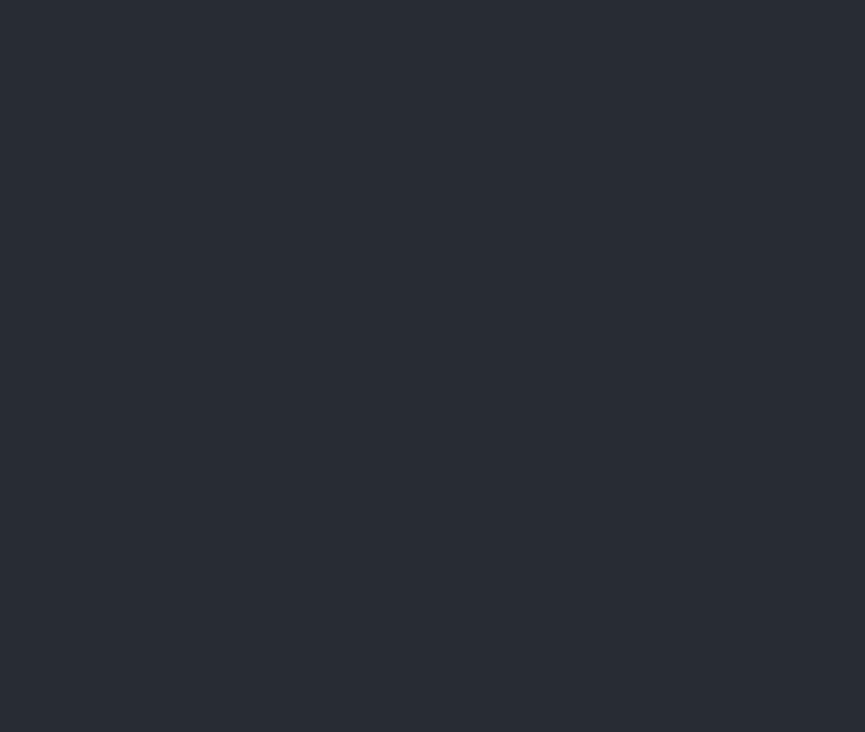
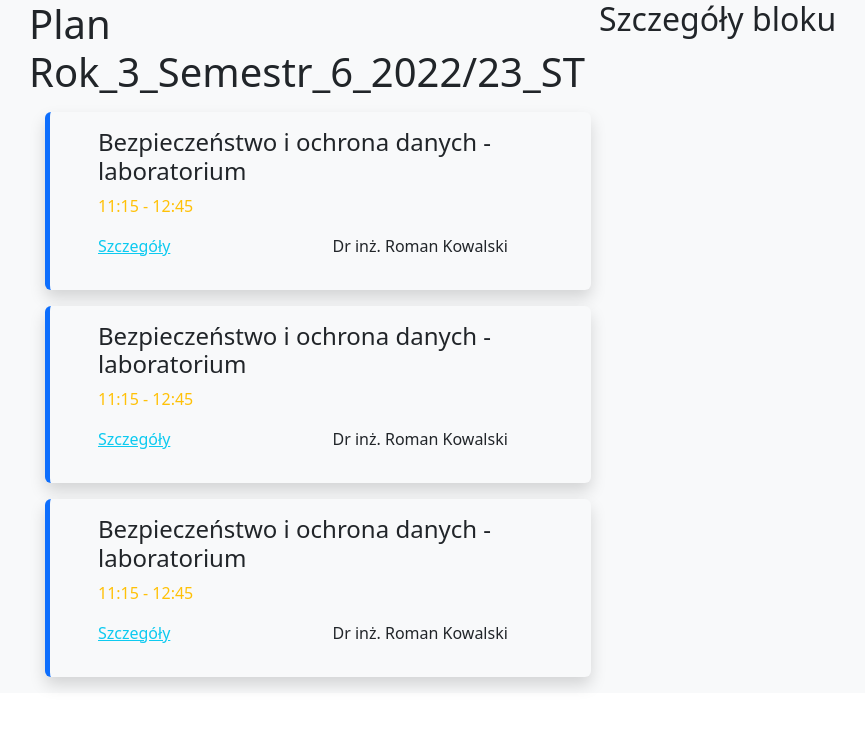
Before and after one commit to maciejgogulski/version-control-schedule-frontend, a React (Create React App) app: page /schedule in a window 1280 px wide. Before the commit this address had no page. Shown: the top 732 px of the page, without its empty margins (53-918 px from the left). Built offline with nearby package versions, Linux system fonts and the light colour scheme.

Commit message:
Imported bootstrap. Created static view for listing schedule blocks component.

```diff
--- a/package.json
+++ b/package.json
@@ -6,6 +6,7 @@
     "@testing-library/jest-dom": "^5.16.5",
     "@testing-library/react": "^13.4.0",
     "@testing-library/user-event": "^13.5.0",
+    "bootstrap": "^5.3.0",
     "react": "^18.2.0",
     "react-dom": "^18.2.0",
     "react-router-dom": "^6.9.0",
--- a/src/App.js
+++ b/src/App.js
@@ -4,11 +4,8 @@ import Routing from "./routing";
 function App() {
     return (
 
-        <div className="App">
-            <header className="App-header">
-
-            </header>
-            <main>
+        <div>
+            <main className="bg-light">
                 <Routing />
             </main>
         </div>
--- /dev/null
+++ b/src/components/Schedule/Schedule.js
@@ -0,0 +1,31 @@
+import React from "react";
+import ScheduleBlockListElement from "./ScheduleBlockListElement";
+
+class Schedule extends React.Component {
+    render() {
+        return (
+            <div className="container">
+                <div className="row">
+                    <div className="col-md-6">
+                        <div>
+                            <h1>Plan Rok_3_Semestr_6_2022/23_ST</h1>
+                        </div>
+
+                        <div>
+                            <div className="list-container">
+                                <ScheduleBlockListElement />
+                                <ScheduleBlockListElement />
+                                <ScheduleBlockListElement />
+                            </div>
+                        </div>
+                    </div>
+                    <div className="col-md-6">
+                        <h2>Szczegóły bloku</h2>
+                    </div>
+                </div>
+            </div>
+        );
+    }
+}
+
+export default Schedule;
--- /dev/null
+++ b/src/components/Schedule/ScheduleBlockListElement.js
@@ -0,0 +1,25 @@
+import React from "react";
+
+class ScheduleBlockListElement extends React.Component {
+    render() {
+        return (
+            <div className="container bg-light rounded m-3 px-5 py-3 shadow border-start border-primary border-5">
+                <div>
+                    <h4>Bezpieczeństwo i ochrona danych - laboratorium</h4>
+                    <p className="text-warning">11:15 - 12:45</p>
+                </div>
+                <div className="row">
+                    <div className="col-md-6">
+                        <p className="text-info text-decoration-underline">Szczegóły</p>
+                    </div>
+
+                    <div className="col-md-6">
+                        <p>Dr inż. Roman Kowalski</p>
+                    </div>
+                </div>
+            </div>
+        );
+    }
+}
+
+export default ScheduleBlockListElement;
--- a/src/components/home/OtherPage.js
+++ /dev/null
@@ -1,11 +0,0 @@
-import React from "react";
-
-class OtherPage extends React.Component {
-    render() {
-        return (
-            <h1>OtherPage</h1>
-        );
-    }
-}
-
-export default OtherPage;
--- a/src/index.js
+++ b/src/index.js
@@ -3,6 +3,7 @@ import ReactDOM from 'react-dom/client';
 import './index.css';
 import App from './App';
 import reportWebVitals from './reportWebVitals';
+import 'bootstrap/dist/css/bootstrap.min.css';
 
 const root = ReactDOM.createRoot(document.getElementById('root'));
 root.render(
--- a/src/routing.js
+++ b/src/routing.js
@@ -1,13 +1,13 @@
 import {BrowserRouter as Router, Routes, Route} from "react-router-dom";
 import Home from "./components/home/Home";
-import OtherPage from "./components/home/OtherPage";
+import Schedule from "./components/Schedule/Schedule";
 
 function Routing() {
     return (
         <Router>
             <Routes>
                 <Route path="/" element={<Home />}/>
-                <Route path="/other-page" element={<OtherPage />}/>
+                <Route path="/schedule" element={<Schedule />}/>
             </Routes>
         </Router>
     );
```
Also changed, not shown: 1 other file (tests, documents, lock files or other folders).
